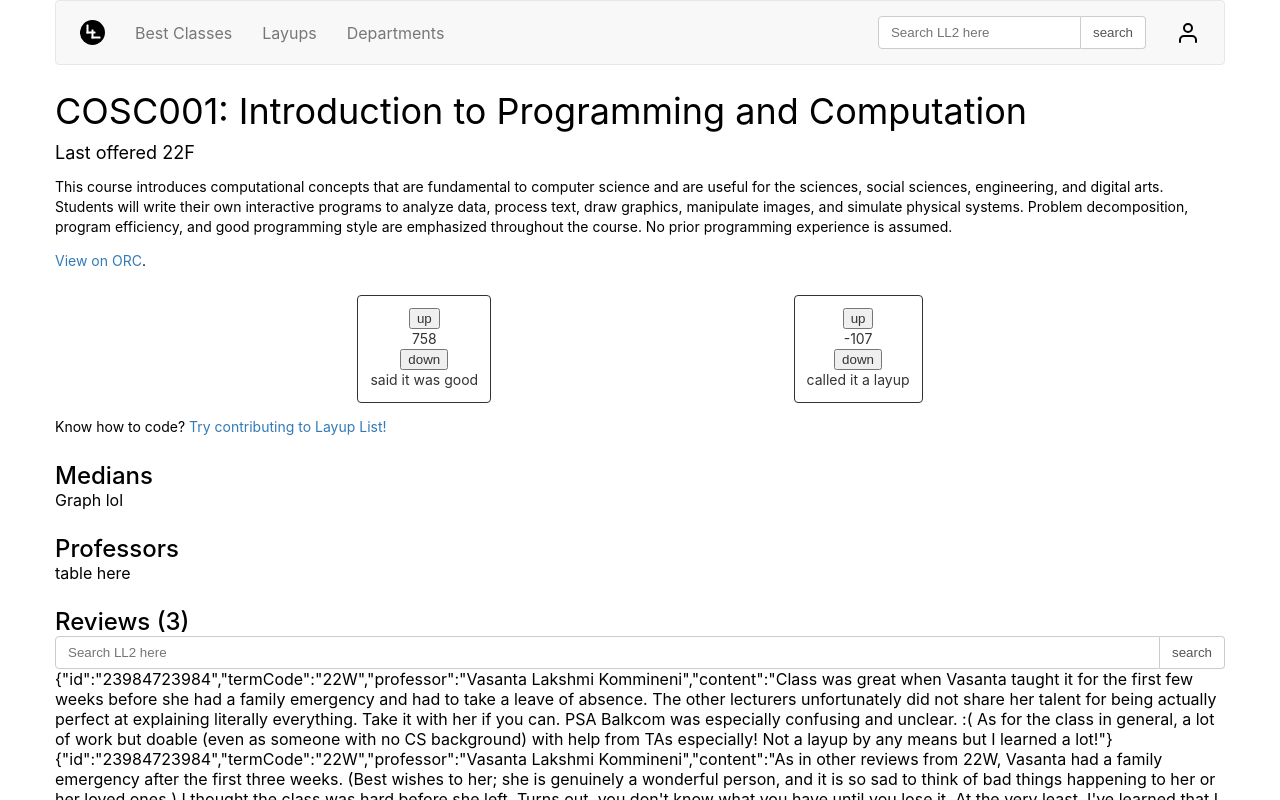
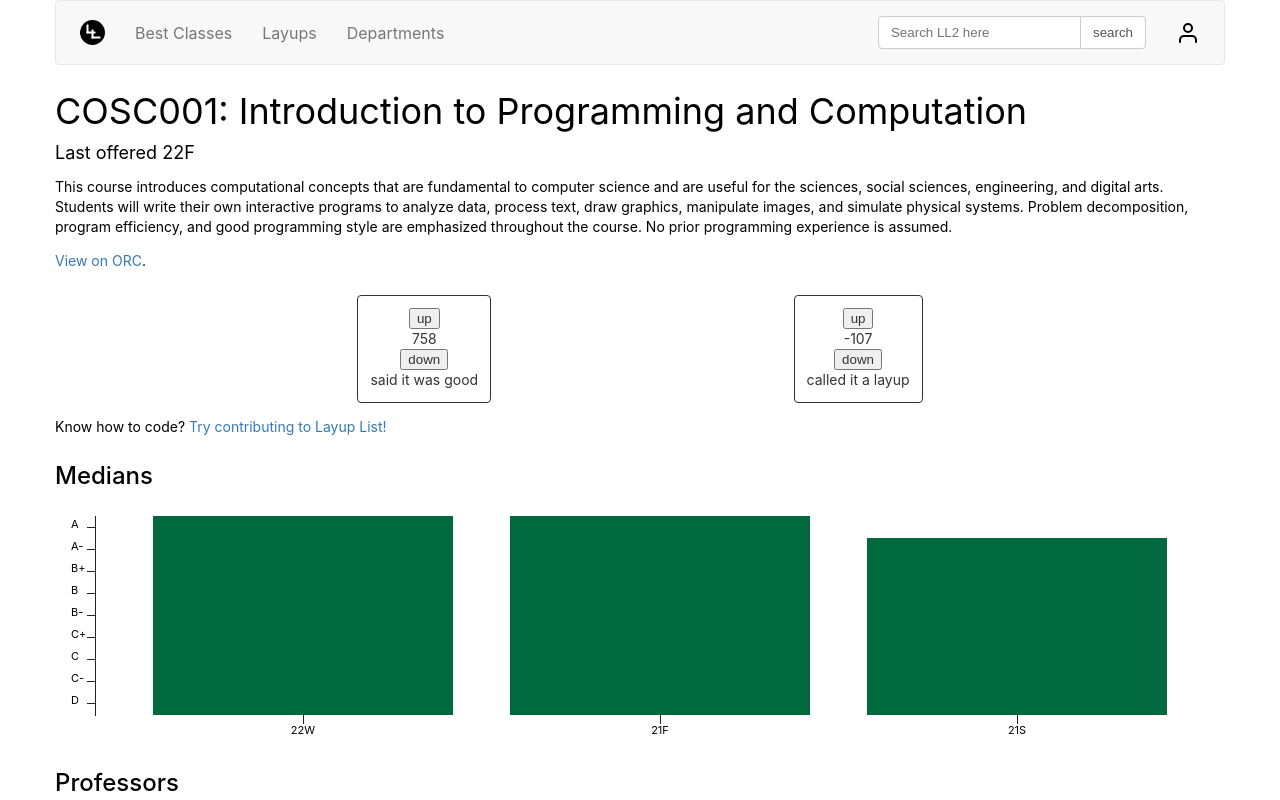
Before and after one commit to layuplist/ll2, a Next.js app in the folder client/: page /course/5481621 in a window 1280 px wide. Shown: the top 800 px of the page. Built offline with nearby package versions, Linux system fonts and the light colour scheme.

Commit message:
Initial medians chart

```diff
--- /dev/null
+++ b/client/components/MediansChart/MediansChart.tsx
@@ -0,0 +1,134 @@
+import React, { useEffect, useMemo, useRef, useState } from "react";
+
+import { AxisBottom, AxisLeft } from "@visx/axis";
+import { Bar } from "@visx/shape";
+import { Group } from "@visx/group";
+import { scaleBand } from "@visx/scale";
+
+import { CourseMedian } from "../pages/Course/Course";
+
+export interface MediansChartProps {
+  medians: CourseMedian[];
+}
+
+const gradeToLabel = (g: number): string => {
+  switch (g) {
+    case 12:
+      return "A";
+    case 11:
+      return "A-";
+    case 10:
+      return "B+";
+    case 9:
+      return "B";
+    case 8:
+      return "B-";
+    case 7:
+      return "C+";
+    case 6:
+      return "C";
+    case 5:
+      return "C-";
+    case 4:
+      return "";
+    case 3:
+      return "D";
+    default:
+      return "";
+  }
+};
+
+const MediansChart = ({ medians }: MediansChartProps) => {
+  const [chartWidth, setChartWidth] = useState(250);
+  const targetRef = useRef<HTMLDivElement>(null);
+
+  const chartHeight = 250;
+  const margins = { top: 20, right: 20, bottom: 30, left: 40 };
+
+  const xMax = chartWidth - margins.left;
+  const yMax = chartHeight - margins.top - margins.bottom;
+
+  useEffect(() => {
+    if (!targetRef.current) return;
+    setChartWidth(targetRef.current.clientWidth ?? 250);
+  }, []);
+
+  const xScale = useMemo(
+    () =>
+      scaleBand<string>({
+        range: [0, xMax],
+        round: true,
+        domain: medians.map((m) => m.termCode),
+        padding: 0.16,
+      }),
+    [xMax, medians]
+  );
+
+  const yScale = useMemo(
+    () =>
+      scaleBand<string>({
+        range: [yMax, 0],
+        round: true,
+        domain: ["A", "A-", "B+", "B", "B-", "C+", "C", "C-", "D"],
+        reverse: true,
+      }),
+    [yMax]
+  );
+
+  return (
+    <div ref={targetRef} id="median-chart-section" style={{ width: "100%" }}>
+      <svg width={chartWidth} height={chartHeight} fill="white">
+        <rect width={chartWidth} height={chartHeight} />
+        <Group
+          top={(margins.top + margins.bottom) / 2}
+          left={margins.left}
+          spacing={4}
+        >
+          {medians.map((m) => {
+            const label = m.termCode;
+            const barWidth = xScale.bandwidth();
+            const barHeight = yMax - (yScale(gradeToLabel(m.medianGrade)) ?? 0);
+            const barX = xScale(label);
+            const barY = yMax - barHeight;
+
+            return (
+              <Bar
+                key={label}
+                x={barX}
+                y={barY}
+                width={barWidth}
+                height={barHeight}
+                fill="#00693e"
+              />
+            );
+          })}
+          <AxisBottom
+            numTicks={medians.length}
+            top={yMax}
+            scale={xScale}
+            hideAxisLine
+            tickLabelProps={() => ({
+              fill: "black",
+              fontSize: 11,
+              textAnchor: "middle",
+            })}
+          />
+          <AxisLeft
+            scale={yScale}
+            numTicks={9}
+            // top={0}
+            tickLabelProps={(e) => ({
+              fill: "black",
+              fontSize: 11,
+              textAnchor: "start",
+              x: -24,
+              y: (yScale(e) ?? 0) + 12,
+            })}
+          />
+        </Group>
+      </svg>
+    </div>
+  );
+};
+
+export default MediansChart;
--- a/client/components/pages/Course/Course.tsx
+++ b/client/components/pages/Course/Course.tsx
@@ -1,11 +1,13 @@
 import { useRouter } from "next/router";
 import { FormEventHandler, useState } from "react";
 import Input from "../../Input/Input";
+import MediansChart from "../../MediansChart/MediansChart";
 import styles from "./Course.module.scss";
 
 export interface CourseMedian {
   termCode: string;
-  medianGrade: string;
+  // ? This feels weird to have this as a non-grade number
+  medianGrade: number;
 }
 
 export interface CourseReview {
@@ -128,7 +130,7 @@ const Course = ({ course, similarCourses }: CourseProps) => {
 
       <section>
         <h2>Medians</h2>
-        <div>Graph lol</div>
+        <MediansChart medians={course.medians} />
       </section>
 
       <section>
--- a/client/package.json
+++ b/client/package.json
@@ -12,6 +12,10 @@
     "@types/node": "18.11.13",
     "@types/react": "18.0.26",
     "@types/react-dom": "18.0.9",
+    "@visx/axis": "^2.14.0",
+    "@visx/group": "^2.10.0",
+    "@visx/scale": "^2.2.2",
+    "@visx/shape": "^2.12.2",
     "eslint": "8.29.0",
     "eslint-config-next": "13.0.6",
     "next": "13.0.6",
--- a/client/pages/course/[id].tsx
+++ b/client/pages/course/[id].tsx
@@ -26,9 +26,9 @@ export const getStaticProps: GetStaticProps<CourseProps> = () => {
         qualityScore: 758,
         layupScore: -107,
         medians: [
-          { termCode: "22W", medianGrade: "A" },
-          { termCode: "21F", medianGrade: "A" },
-          { termCode: "21S", medianGrade: "A-" },
+          { termCode: "22W", medianGrade: 12 },
+          { termCode: "21F", medianGrade: 12 },
+          { termCode: "21S", medianGrade: 11 },
         ],
         reviews: [
           {
@@ -66,9 +66,9 @@ export const getStaticProps: GetStaticProps<CourseProps> = () => {
           qualityScore: 230924,
           layupScore: -234834,
           medians: [
-            { termCode: "22W", medianGrade: "D" },
-            { termCode: "21F", medianGrade: "A" },
-            { termCode: "21S", medianGrade: "D" },
+            { termCode: "22W", medianGrade: 3 },
+            { termCode: "21F", medianGrade: 12 },
+            { termCode: "21S", medianGrade: 3 },
           ],
           reviews: [],
         },
```
Also changed, not shown: 1 other file (tests, documents, lock files or other folders).
